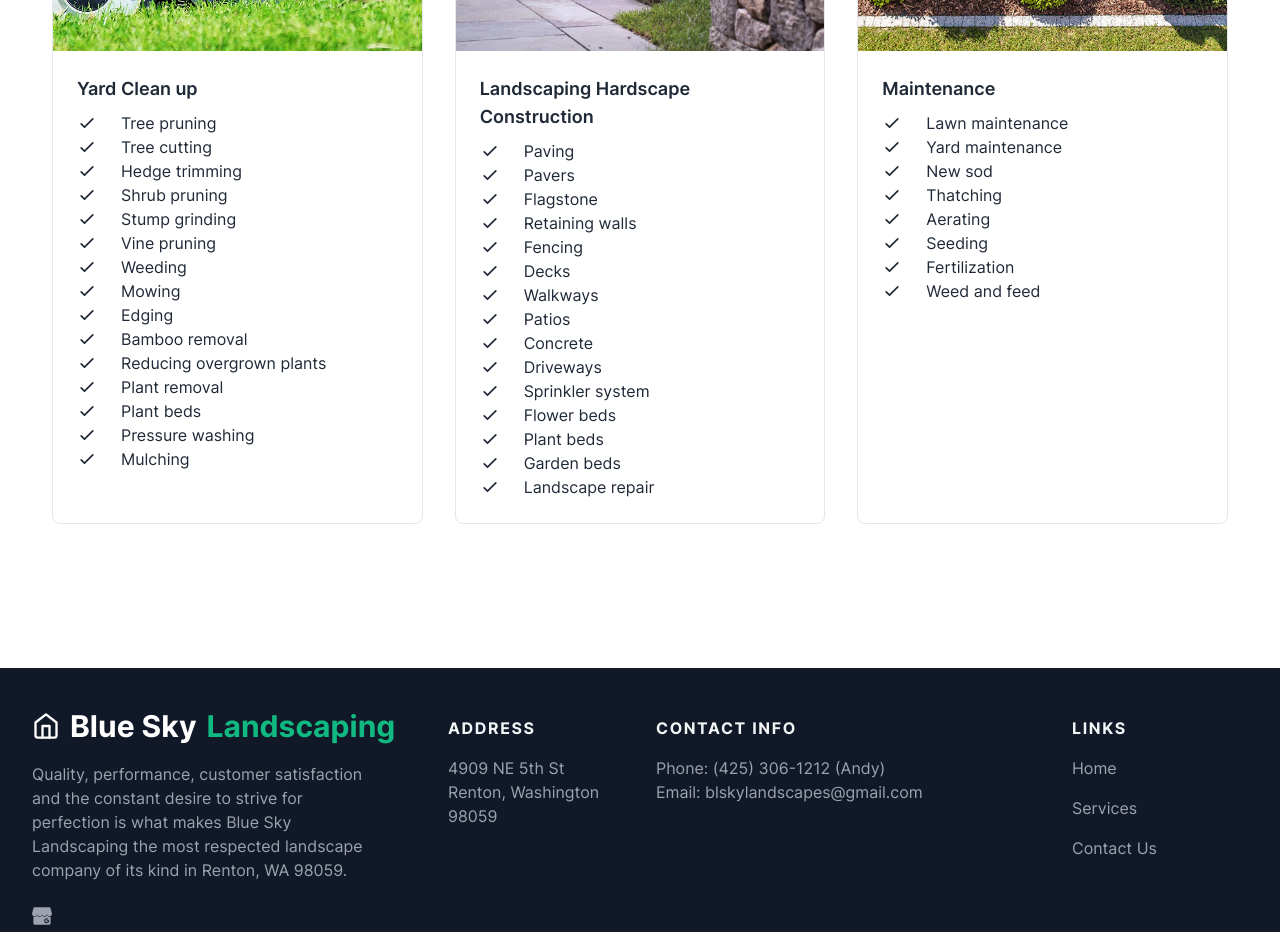
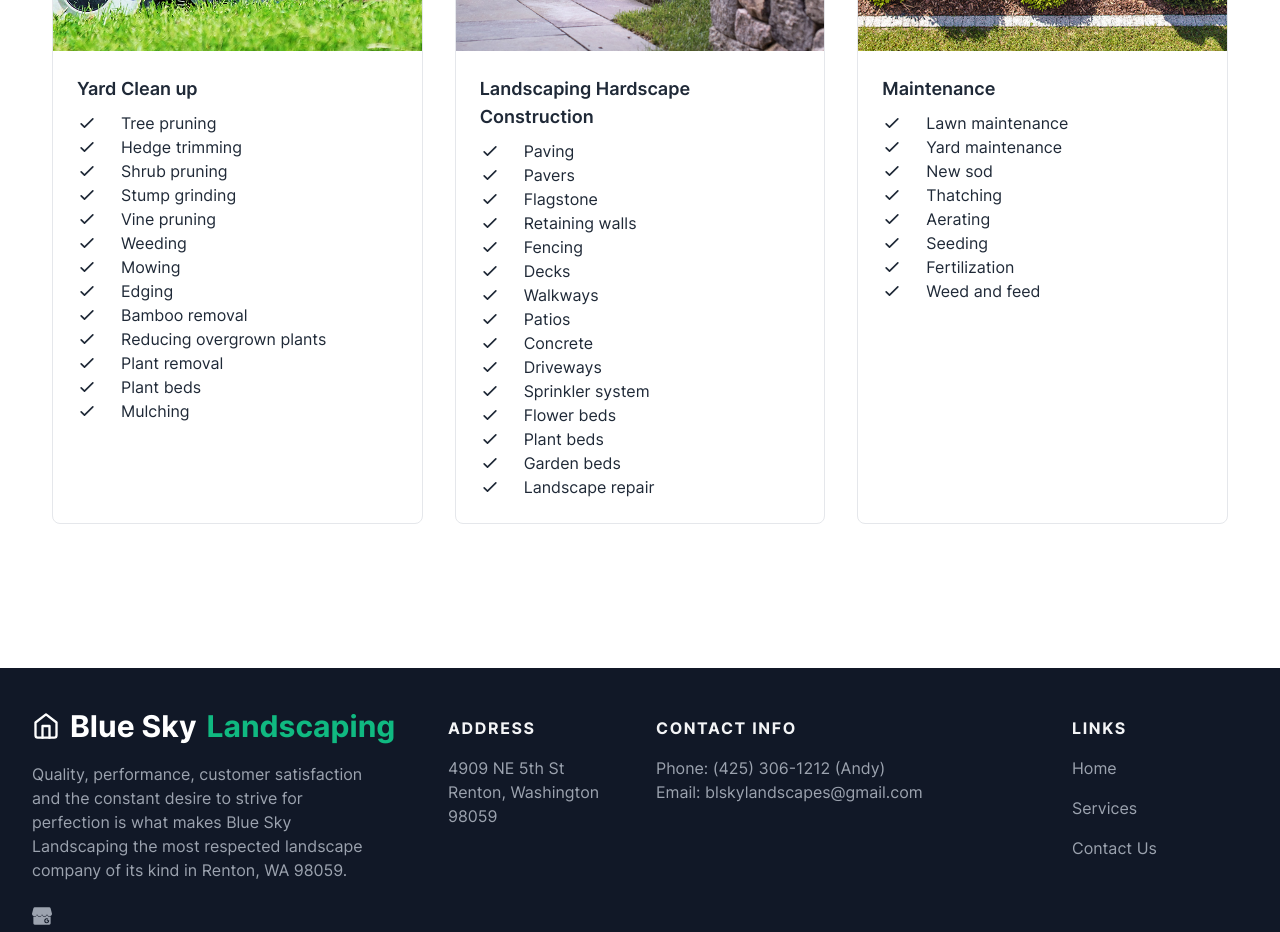
Before and after one commit to banhaclong20/blueskylandscaping, a Next.js app: page /services in a window 1280 px wide. Shown: the part 1960-2892 px from the top of the page. Built offline with nearby package versions, Linux system fonts and the light colour scheme.

Commit message:
update service list

```diff
--- a/src/pages/services.tsx
+++ b/src/pages/services.tsx
@@ -12,7 +12,6 @@ import ServicesList from '../components/ServicesList';
 
 const yardCleanUpList = [
   'Tree pruning',
-  'Tree cutting',
   'Hedge trimming',
   'Shrub pruning',
   'Stump grinding',
@@ -24,7 +23,6 @@ const yardCleanUpList = [
   'Reducing overgrown plants',
   'Plant removal',
   'Plant beds',
-  'Pressure washing',
   'Mulching',
 ];
 
```
